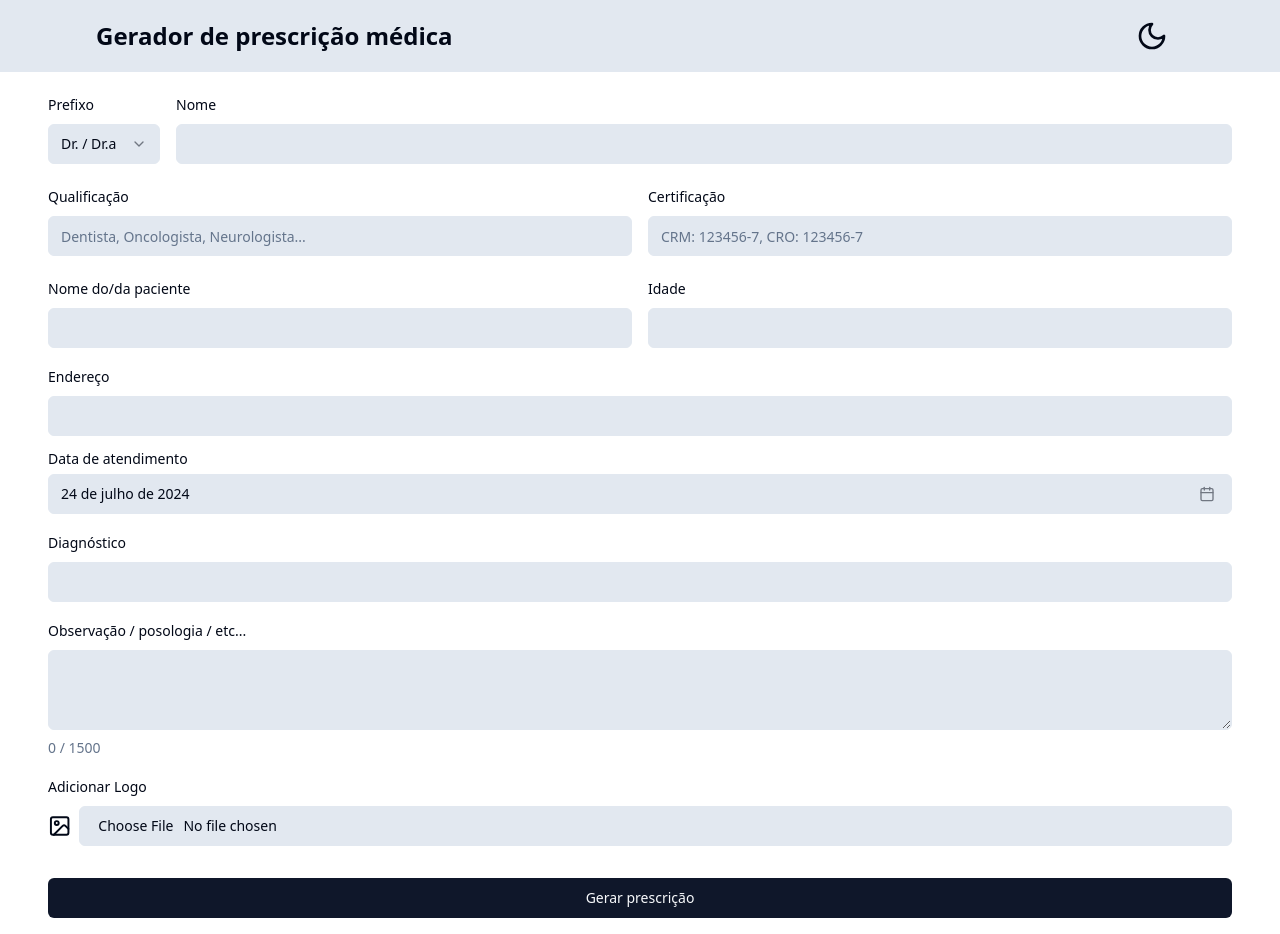
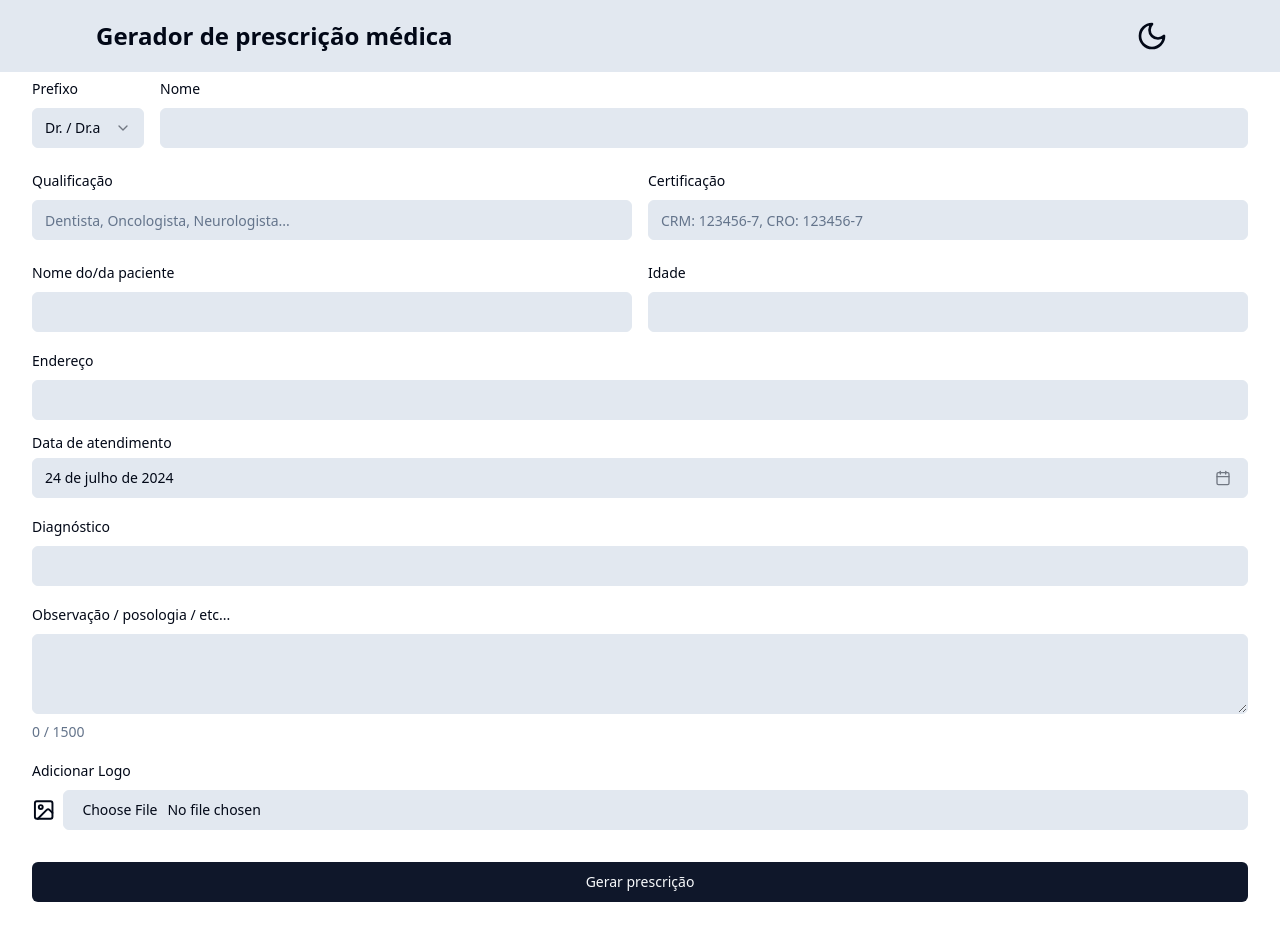
Before and after one commit to luiz-claudio-rj/medical-prescription, a React (Vite) app: page / in a window 1280 px wide. After the commit the page ends 902 px from the top, so only its background shows below. Built offline with nearby package versions, Linux system fonts and the light colour scheme.

Commit message:
feat: validation and store info

```diff
--- a/src/PrescriptionForm.tsx
+++ b/src/PrescriptionForm.tsx
@@ -29,28 +29,70 @@ import {
   SelectValue,
 } from "./components/ui/select";
 import { Textarea } from "./components/ui/textarea";
+import { zodResolver } from "@hookform/resolvers/zod";
 import { cn } from "./lib/utils";
 
-type PrescriptionFormInputs = {
-  patientName: string;
-  address: string;
-  age: string;
-  date: Date;
-  diagnosis: string;
-  doctorGender: string;
-  doctorName: string;
-  qualification: string;
-  certification: string;
-  obs: string;
-  logo?: FileList;
-};
+import { z } from "zod";
+
+const PrescriptionFormSchema = z.object({
+  patientName: z.string().min(1, {
+    message: "Campo obrigatório",
+  }),
+  address: z.string().min(1, {
+    message: "Campo obrigatório",
+  }),
+  age: z.string().min(1, {
+    message: "Campo obrigatório",
+  }),
+  date: z.date(),
+  diagnosis: z.string().min(1, {
+    message: "Campo obrigatório",
+  }),
+  doctorGender: z.string().min(1, {
+    message: "Campo obrigatório",
+  }),
+  doctorName: z.string().min(1, {
+    message: "Campo obrigatório",
+  }),
+  qualification: z.string().min(1, {
+    message: "Campo obrigatório",
+  }),
+  certification: z.string().min(1, {
+    message: "Campo obrigatório",
+  }),
+  obs: z
+    .string()
+    .min(1, {
+      message: "Campo obrigatório",
+    })
+    .max(1500),
+  logo: z.custom<File>(),
+});
+
+type PrescriptionFormInputs = z.infer<typeof PrescriptionFormSchema>;
 
 const PrescriptionForm: React.FC = () => {
-  const form = useForm<PrescriptionFormInputs>();
+  const storageDoctorInfo = localStorage.getItem("doctorInfo") ? JSON.parse(localStorage.getItem("doctorInfo") as string) : null;
+
+  const form = useForm<PrescriptionFormInputs>({
+    resolver: zodResolver(PrescriptionFormSchema),
+    defaultValues: {
+      doctorGender: storageDoctorInfo?.doctorGender || "",
+      doctorName: storageDoctorInfo?.doctorName || "",
+      qualification: storageDoctorInfo?.qualification || "",
+      certification: storageDoctorInfo?.certification || "",
+      date:new Date(),
+    }
+  });
   const { handleSubmit, control } = form;
   const [logoUrl, setLogoUrl] = useState<string | null>(null);
 
+  const storeDoctorInfo = (data: PrescriptionFormInputs) => {
+    localStorage.setItem("doctorInfo", JSON.stringify(data));
+  };
+
   const onSubmit = (data: PrescriptionFormInputs) => {
+    storeDoctorInfo(data);
     const doc = new jsPDF();
 
     const backgroundImage = `/prescription.png`;
@@ -107,10 +149,7 @@ const PrescriptionForm: React.FC = () => {
 
   return (
     <Form {...form}>
-      <form
-        onSubmit={handleSubmit(onSubmit)}
-        className="flex flex-col gap-4 p-4"
-      >
+      <form onSubmit={handleSubmit(onSubmit)} className="flex flex-col gap-4">
         <div>
           <div className="flex flex-col sm:flex-row  mt-1 gap-4">
             <FormField
@@ -245,7 +284,6 @@ const PrescriptionForm: React.FC = () => {
             control={control}
             name="date"
             rules={{ required: true }}
-            defaultValue={new Date()}
             render={({ field }) => (
               <FormItem className="flex flex-col">
                 <FormLabel>Data de atendimento</FormLabel>
@@ -271,7 +309,7 @@ const PrescriptionForm: React.FC = () => {
                   <PopoverContent className="w-auto p-0" align="start">
                     <Calendar
                       mode="single"
-                      selected={field.value ? new Date(field.value) : undefined}
+                      selected={field.value}
                       onSelect={field.onChange}
                       disabled={(date) =>
                         date > new Date() || date < new Date("1900-01-01")
--- a/src/components/ui/input.tsx
+++ b/src/components/ui/input.tsx
@@ -11,7 +11,7 @@ const Input = React.forwardRef<HTMLInputElement, InputProps>(
       <input
         type={type}
         className={cn(
-          "flex h-10 w-full rounded-md border border-input bg-input px-3 py-2 text-sm ring-offset-input file:border-0 file:bg-transparent file:text-sm file:font-medium placeholder:text-muted-foreground focus-visible:outline-none focus-visible:ring-2 focus-visible:ring-ring focus-visible:ring-offset-2 disabled:cursor-not-allowed disabled:opacity-50",
+          "flex h-10 w-full rounded-md border border-input bg-input autofill:bg-input px-3 py-2 text-sm ring-offset-input file:border-0 file:bg-transparent file:text-sm file:font-medium placeholder:text-muted-foreground focus-visible:outline-none focus-visible:ring-2 focus-visible:ring-ring focus-visible:ring-offset-2 disabled:cursor-not-allowed disabled:opacity-50",
           className
         )}
         ref={ref}
--- a/src/index.css
+++ b/src/index.css
@@ -63,10 +63,32 @@
   * {
     @apply border-border;
   }
+
   body {
-    @apply bg-background text-foreground min-h-screen;
+    @apply antialiased bg-background text-foreground scroll-smooth;
   }
-  .App {
-    @apply bg-background text-foreground min-h-screen;
+
+  ::selection {
+    @apply bg-primary text-background;
+  }
+
+  ::-webkit-scrollbar {
+    @apply w-2 h-2;
+  }
+
+  ::-webkit-scrollbar-track {
+    @apply bg-muted;
+  }
+
+  ::-webkit-scrollbar-thumb {
+    @apply rounded-full bg-muted-foreground;
+  }
+
+  input:-webkit-autofill,
+  textarea:-webkit-autofill,
+  select:-webkit-autofill {
+    -webkit-box-shadow: 0 0 0 1000px hsl(var(--input)) inset !important;
+    box-shadow: 0 0 0 1000px hsl(var(--input)) inset !important;
+    -webkit-text-fill-color: hsl(var(--foreground)) !important;
   }
 }
```
Also changed, not shown: 1 other file (tests, documents, lock files or other folders).
